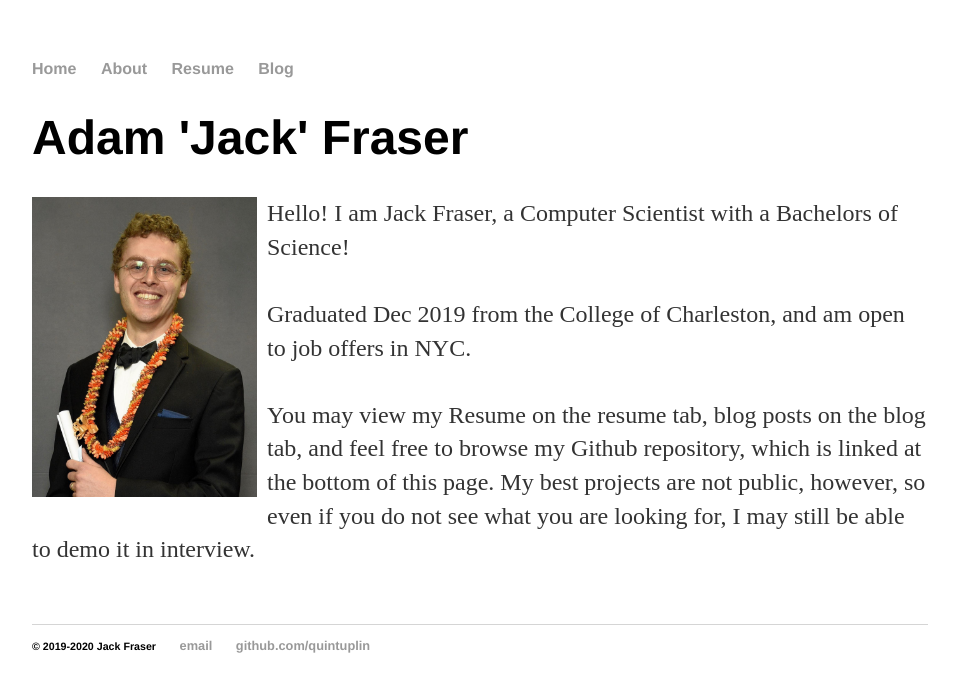
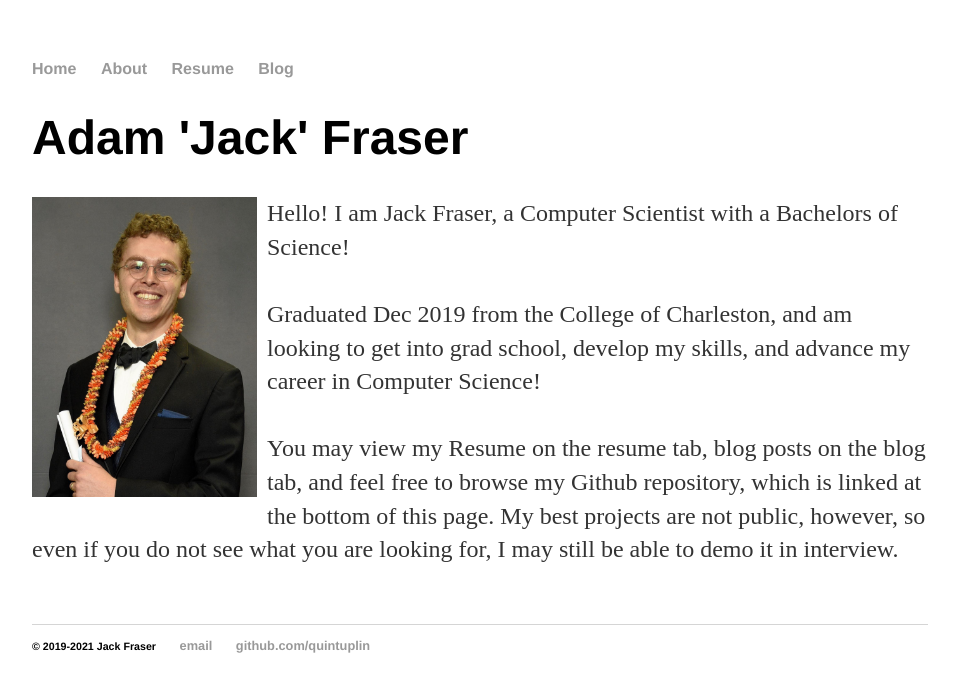
Before and after one commit to Quintuplin/quintuplin.github.io, a Jekyll site: the page built from index.html, in a window 1280 px wide. Shown: the top 692 px of the page, without its empty margins (160-1119 px from the left). Built offline with Jekyll 4.4.1, drawn with Linux system fonts in a browser that asks for light colours.

Commit message:
2021 Copyright & Index Update

```diff
--- a/_layouts/default.html
+++ b/_layouts/default.html
@@ -21,7 +21,7 @@
 			</div><!-- /.container -->
 			<footer>
 	    		<ul>
-				<li><small>&copy; 2019-2020 Jack Fraser</small></li>
+				<li><small>&copy; 2019-2021 Jack Fraser</small></li>
 	        		<li><a href="mailto:quintuplin12@gmail.com">email</a></li>
 	        		<li><a href="https://github.com/quintuplin">github.com/quintuplin</a></li>
 				</ul>
--- a/index.html
+++ b/index.html
@@ -9,7 +9,7 @@ title: Jack Fraser
 	    Hello! I am Jack Fraser, a Computer Scientist with a Bachelors of Science!
 	    <br>
 	    <br>
-	    Graduated Dec 2019 from the College of Charleston, and am open to job offers in NYC.
+	    Graduated Dec 2019 from the College of Charleston, and am looking to get into grad school, develop my skills, and advance my career in Computer Science!
 	    <br>
 	    <br>
 	    You may view my Resume on the resume tab, blog posts on the blog tab, and feel free to browse my Github repository, which is linked at the bottom of this page. My best projects are not public, however, so even if you do not see what you are looking for, I may still be able to demo it in interview.
```
